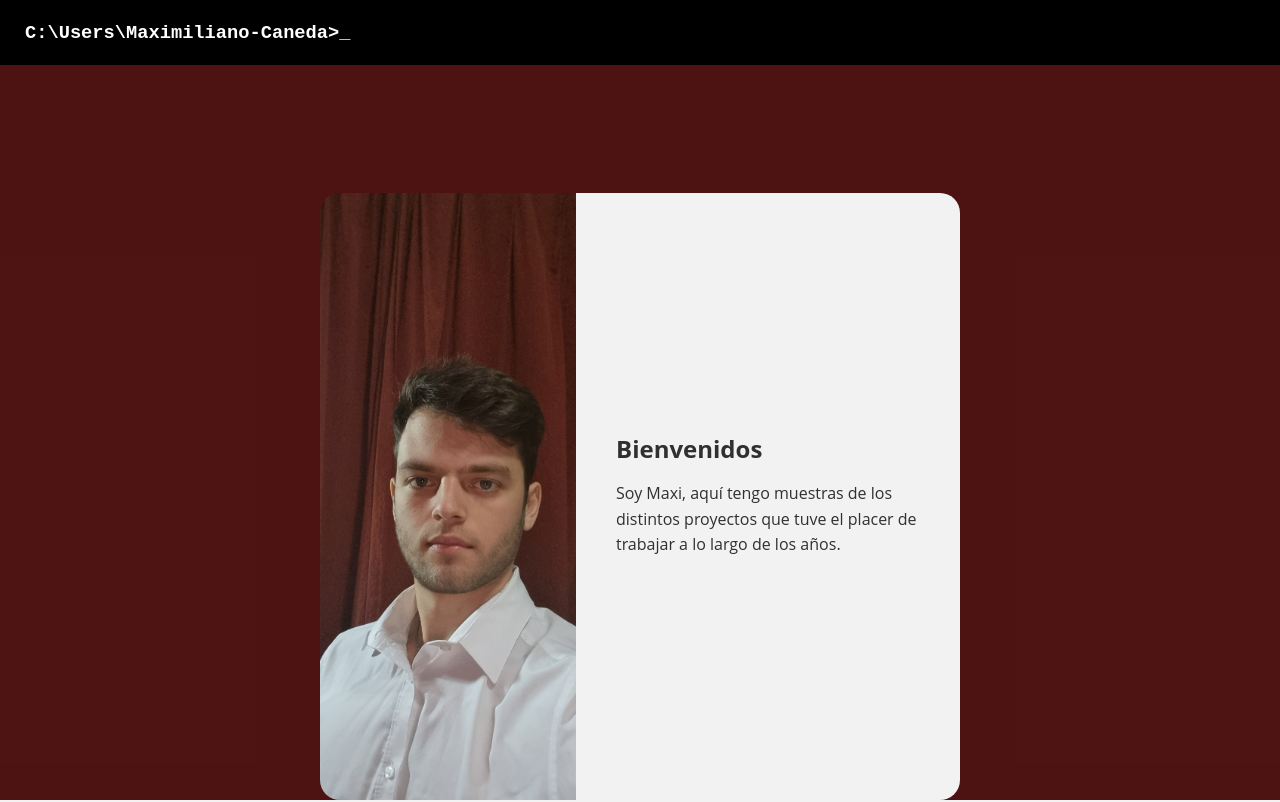
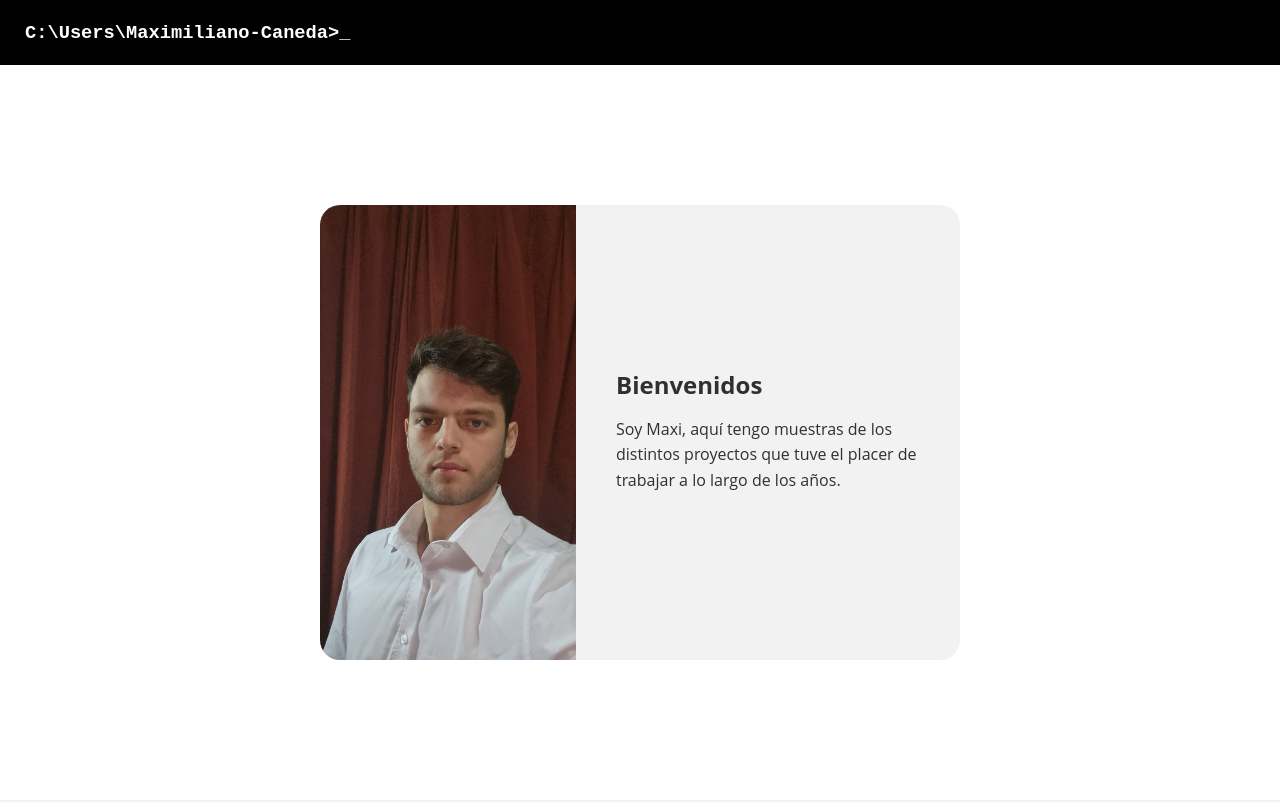
Before and after one commit to Gytrio/maximilianocaneda, a React (Vite) app: page / in a window 1280 px wide. Shown: the top 802 px of the page. Built offline with nearby package versions, Linux system fonts and the light colour scheme.

Commit message:
Centra bloque principal (align-items:center) y quita margin-top

```diff
--- a/src/estilos.css
+++ b/src/estilos.css
@@ -23,17 +23,15 @@ header{
 
 /* ========= Sección UNO ========= */
 .uno{
-    width: 100%;
     display: flex;
-    flex-direction: row;
-    justify-content: center;
-    min-height: calc(100svh - 65px);     /* svh: mejor en mobile */
-    background-color: #410202ee;
-    color: #fff;
+    justify-content: center;   /* centro horizontal */
+    align-items: center;       /* centro vertical */
+    min-height: calc(100svh - 65px); /* ya lo tenías, asegura alto pantalla */
+    padding: 48px 0;           /* respiro opcional (puedes bajarlo o quitarlo) */
 }
 
 .caja-central{
-    margin-top: 10%;
+    margin-top: 0;
     width: 50%;
     display: flex;
     flex-direction: row;
```
